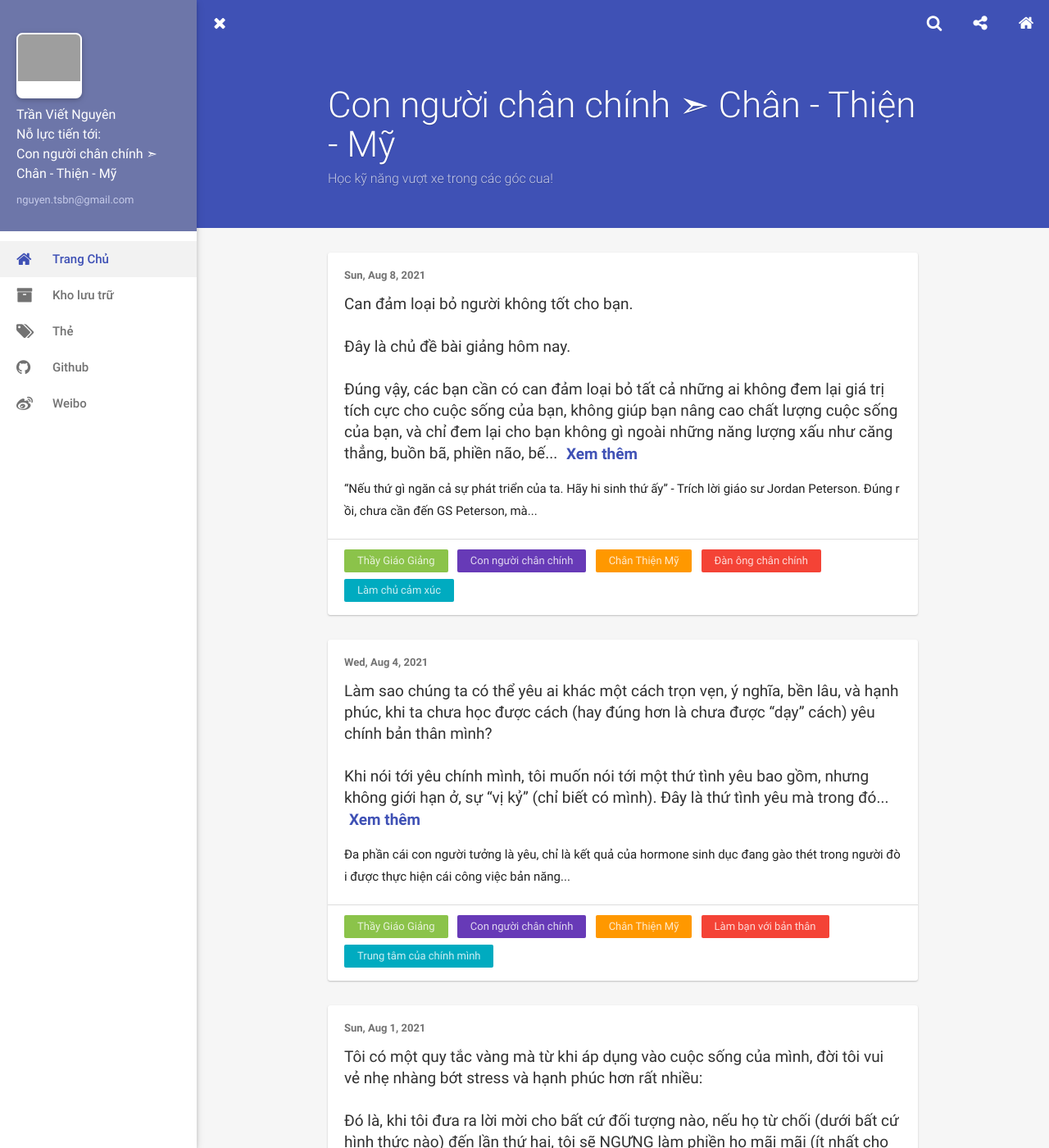
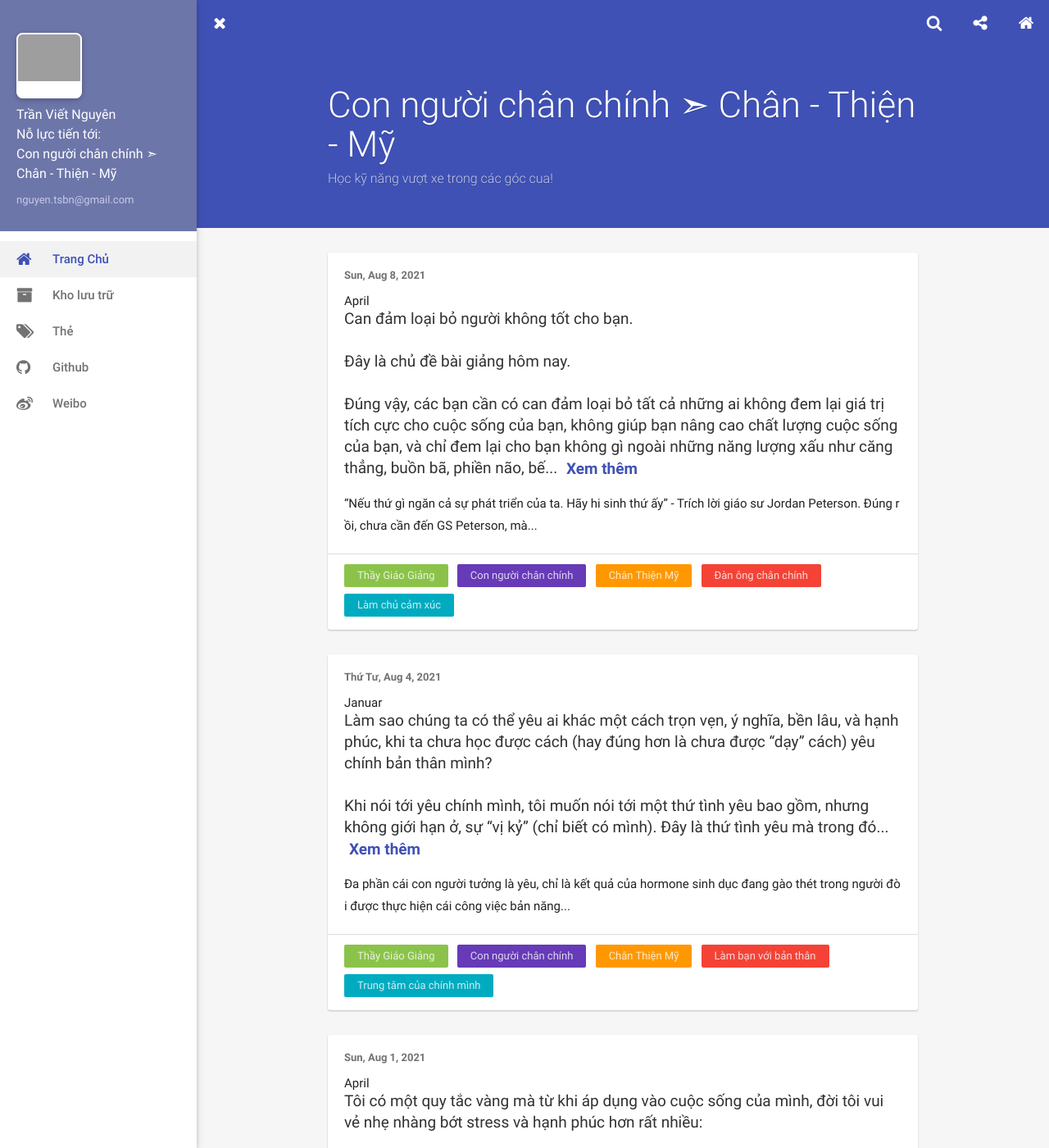
Before and after one commit to tranvietnguyen/blog, a Jekyll site: the page built from index.md, in a window 1280 px wide and 1400 px high. Shown: the whole window at 82% size. Built offline with Jekyll 4.4.1, drawn with Linux system fonts in a browser that asks for light colours; comment, search, counter and statistics services are not loaded; some of the changed text lies outside the part shown.

Commit message:
cập nhật ngày tháng

```diff
--- a/_layouts/home.html
+++ b/_layouts/home.html
@@ -28,9 +28,9 @@ layout: default
   <li class="post-list-item fade in">
     <article class="article-card article-type-post" itemprop="blogPost">
       <div class="post-meta">
-        <time class="post-time" title="{{ post.date | date: date_format }}" datetime="{{ post.date | date: date_format }}" itemprop="datePublished">{{ post.date | date: date_format }}</time>
+        <time class="post-time" title="{{ post.date | date: date_format }}" datetime="{{ post.date | date: date_format }}" itemprop="datePublished">{{ post.date | date: date_format | replace: 'Wed', 'Thứ Tư' }}</time>
       </div>
-      {% assign m = post.date | date: “%a” %}
+      {% assign m = post.date | date: "%a" %}
 {% case m %}
 {% when 'Wed' %}Januar
 {% when 'Tue' %}Februar
```
